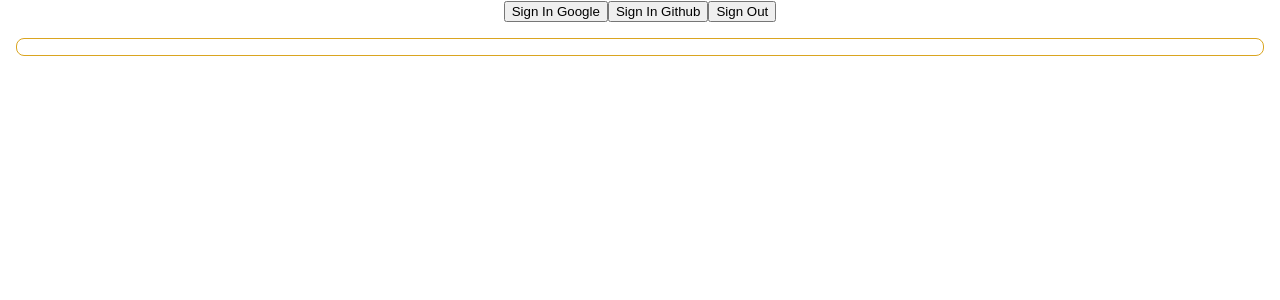
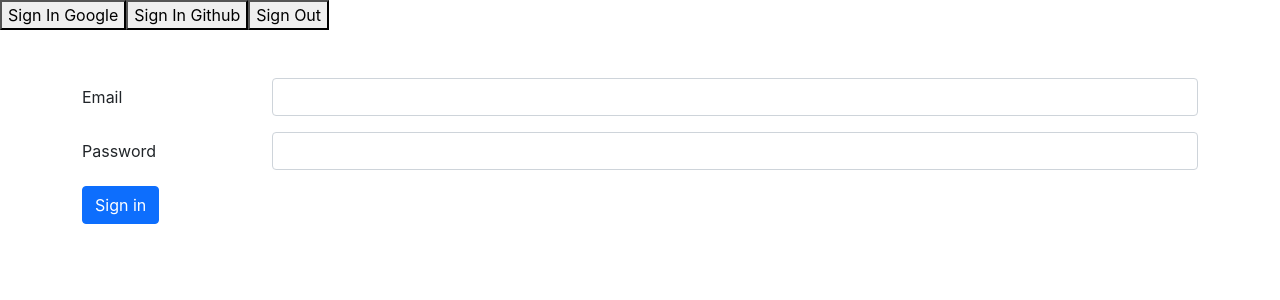
Before and after one commit to Sohidul-Islam/reactpractice, a React (Create React App) app: page / in a window 1280 px wide. Shown: the top 300 px of the page. Built offline with nearby package versions, Linux system fonts and the light colour scheme.

Commit message:
signup with onchange hanldler

```diff
--- a/public/index.html
+++ b/public/index.html
@@ -1,15 +1,15 @@
 <!DOCTYPE html>
 <html lang="en">
+
 <head>
   <meta charset="utf-8" />
   <link rel="icon" href="%PUBLIC_URL%/favicon.ico" />
   <meta name="viewport" content="width=device-width, initial-scale=1" />
   <meta name="theme-color" content="#000000" />
-    <meta
-      name="description"
-      content="Web site created using create-react-app"
-    />
+  <meta name="description" content="Web site created using create-react-app" />
   <link rel="apple-touch-icon" href="%PUBLIC_URL%/logo192.png" />
+  <link href="https://cdn.jsdelivr.net/npm/bootstrap@5.0.2/dist/css/bootstrap.min.css" rel="stylesheet"
+    integrity="sha384-EVSTQN3/azprG1Anm3QDgpJLIm9Nao0Yz1ztcQTwFspd3yD65VohhpuuCOmLASjC" crossorigin="anonymous">
   <!--
       manifest.json provides metadata used when your web app is installed on a
       user's mobile device or desktop. See https://developers.google.com/web/fundamentals/web-app-manifest/
@@ -26,6 +26,7 @@
     -->
   <title>React App</title>
 </head>
+
 <body>
   <noscript>You need to enable JavaScript to run this app.</noscript>
   <div id="root"></div>
@@ -39,5 +40,9 @@
       To begin the development, run `npm start` or `yarn start`.
       To create a production bundle, use `npm run build` or `yarn build`.
     -->
+  <script src="https://cdn.jsdelivr.net/npm/bootstrap@5.0.2/dist/js/bootstrap.bundle.min.js"
+    integrity="sha384-MrcW6ZMFYlzcLA8Nl+NtUVF0sA7MsXsP1UyJoMp4YLEuNSfAP+JcXn/tWtIaxVXM"
+    crossorigin="anonymous"></script>
 </body>
+
 </html>
--- a/src/App.css
+++ b/src/App.css
@@ -1,11 +1,11 @@
 .App {
-  text-align: center;
+  /* text-align: center; */
 }
 
 .App div {
-  border: 1px solid goldenrod;
-  margin: 16px;
-  padding: 8px;
+  /* border: 1px solid goldenrod; */
+  /* margin: 16px;
+  padding: 8px; */
   border-radius: 8px;
 }
 /* .App-logo {
--- a/src/App.js
+++ b/src/App.js
@@ -6,19 +6,38 @@ import GrandFather from './components/GrandFather/GrandFather';
 import { createContext, useState } from 'react';
 import { getAuth, signInWithPopup, GoogleAuthProvider, GithubAuthProvider, signOut } from "firebase/auth";
 import firebaseAuthentication from './FirebaseApp/Firebase.initialize';
+import Loginform from './components/Form/Loginform';
 
 
 
-
+/*----------------------------------------------------------------*/
+/*----------------------------------------------------------------*/
+// firbase authentication setup
+/*----------------------------------------------------------------*/
+/*----------------------------------------------------------------*/
 firebaseAuthentication();
 const googleProvider = new GoogleAuthProvider();
 const gitProvider = new GithubAuthProvider();
 const auth = getAuth();
+/*----------------------------------------------------------------*/
+/*----------------------------------------------------------------*/
+/*----------------------------------------------------------------*/
+/*----------------------------------------------------------------*/
 export const NameContext = createContext("name");
 function App() {
+  /*----------------------------------------------------------------*/
+  /*----------------------------------------------------------------*/
+  // set some useState here
+  /*----------------------------------------------------------------*/
+  /*----------------------------------------------------------------*/
   const [house, setHouse] = useState(0);
   const [user, setUser] = useState({});
   const nameMe = "Sohidul Islam Shufol";
+  /*----------------------------------------------------------------*/
+  /*----------------------------------------------------------------*/
+  // handle some increment decrementCounter function
+  /*----------------------------------------------------------------*/
+  /*----------------------------------------------------------------*/
   const incrementCounter = () => {
     const newState = house + 1;
     setHouse(newState);
@@ -31,7 +50,14 @@ function App() {
     setHouse(newState);
   }
 
+  /*----------------------------------------------------------------*/
+  /*----------------------------------------------------------------*/
+  //handling google sign in
+  /*----------------------------------------------------------------*/
+  /*----------------------------------------------------------------*/
+
   const handleGoogleSignIn = () => {
+
 
     signInWithPopup(auth, googleProvider)
       .then((result) => {
@@ -71,6 +97,8 @@ function App() {
         console.log(errorMessage);
       });
   }
+
+  // handling git hub popup sign in
   const handleGitSignIn = () => {
 
     signInWithPopup(auth, gitProvider)
@@ -111,7 +139,7 @@ function App() {
         console.log(errorMessage);
       });
   }
-
+  // handling sign out
   const handleSignOut = () => {
     signOut(auth).then(() => {
       console.log("Sign Out Successful");
@@ -120,6 +148,27 @@ function App() {
       console.log("Sign Out failed");
     });
   }
+  //handling sign up button
+  const handleSignUp = (e) => {
+    console.log("sign up successful");
+    e.preventDefault();
+  }
+  const handleEmail = (e) => {
+    // console.log("sign out successful");
+    console.log(e.target.value);
+    // e.preventDefault();
+  }
+  const handlePassword = (e) => {
+    // console.log("sign out successful");
+    console.log(e.target.value);
+    // e.preventDefault();
+  }
+
+  /*----------------------------------------------------------------*/
+  /*----------------------------------------------------------------*/
+  //return and rendering on user interface here.
+  /*----------------------------------------------------------------*/
+  /*----------------------------------------------------------------*/
   return (
 
     <NameContext.Provider value={[nameMe, house]}>
@@ -135,6 +184,9 @@ function App() {
         <button onClick={handleGoogleSignIn}>Sign In Google</button>
         <button onClick={handleGitSignIn}>Sign In Github</button>
         <button onClick={handleSignOut}>Sign Out</button>
+        <br /><br /><br />
+        <div><Loginform handleReg={[handleSignUp, handleEmail, handlePassword]}></Loginform></div>
+        <br /><br /><br />
 
         {user && <div>
           {user.name && <h1>Name: {user.name}</h1>}
--- /dev/null
+++ b/src/components/Form/Loginform.js
@@ -0,0 +1,28 @@
+import React from 'react';
+
+const Loginform = (props) => {
+    const [login, email, pass] = props.handleReg;
+
+    return (
+        <div className="container">
+            <form onSubmit={login}>
+                <div className="row mb-3">
+                    <label htmlFor="inputEmail3" className="col-sm-2 col-form-label">Email</label>
+                    <div className="col-sm-10">
+                        <input onChange={email} type="email" className="form-control" id="inputEmail3" />
+                    </div>
+                </div>
+                <div className="row mb-3">
+                    <label htmlFor="inputPassword3" className="col-sm-2 col-form-label">Password</label>
+                    <div className="col-sm-10">
+                        <input onChange={pass} type="password" className="form-control" id="inputPassword3" />
+                    </div>
+                </div>
+
+                <button type="submit" className="btn btn-primary">Sign in</button>
+            </form>
+        </div>
+    );
+};
+
+export default Loginform;
```
Lines whose indentation alone changed are shown as unchanged.
